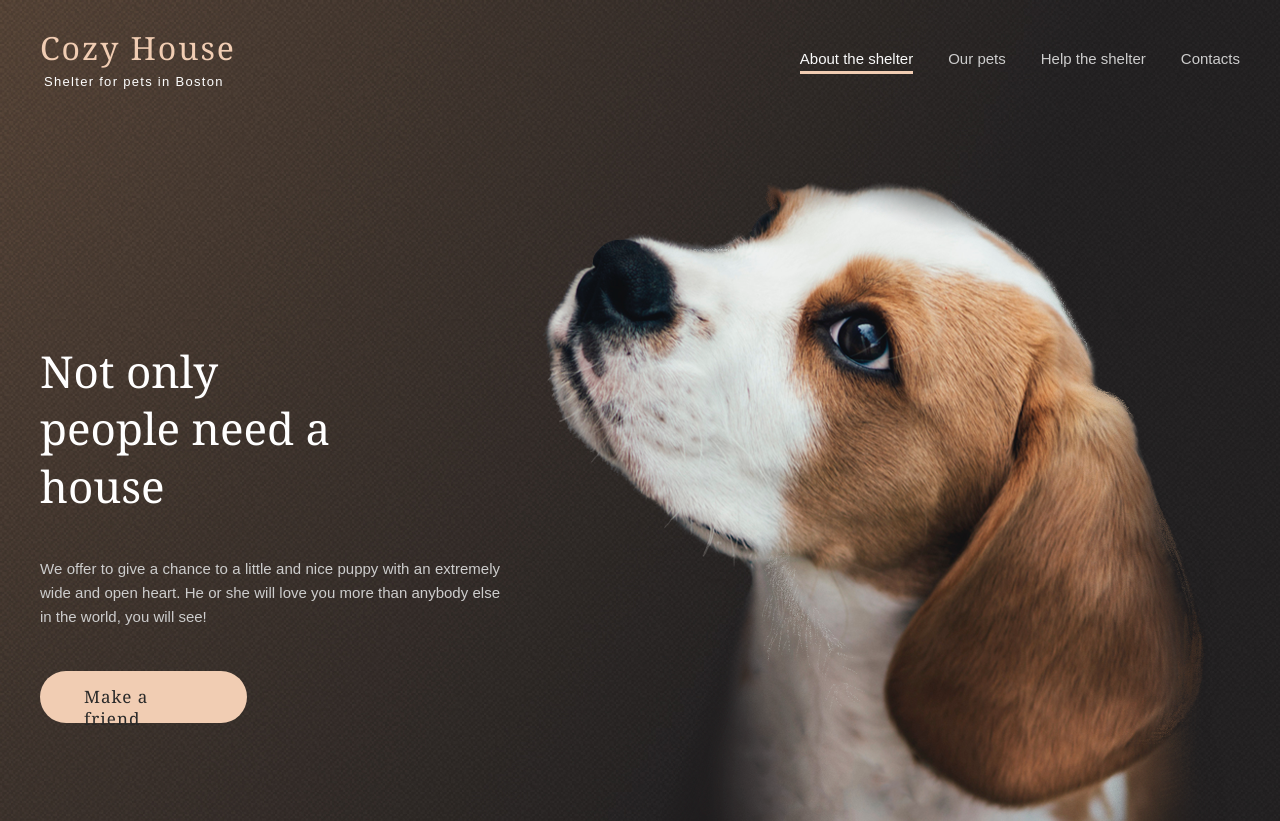
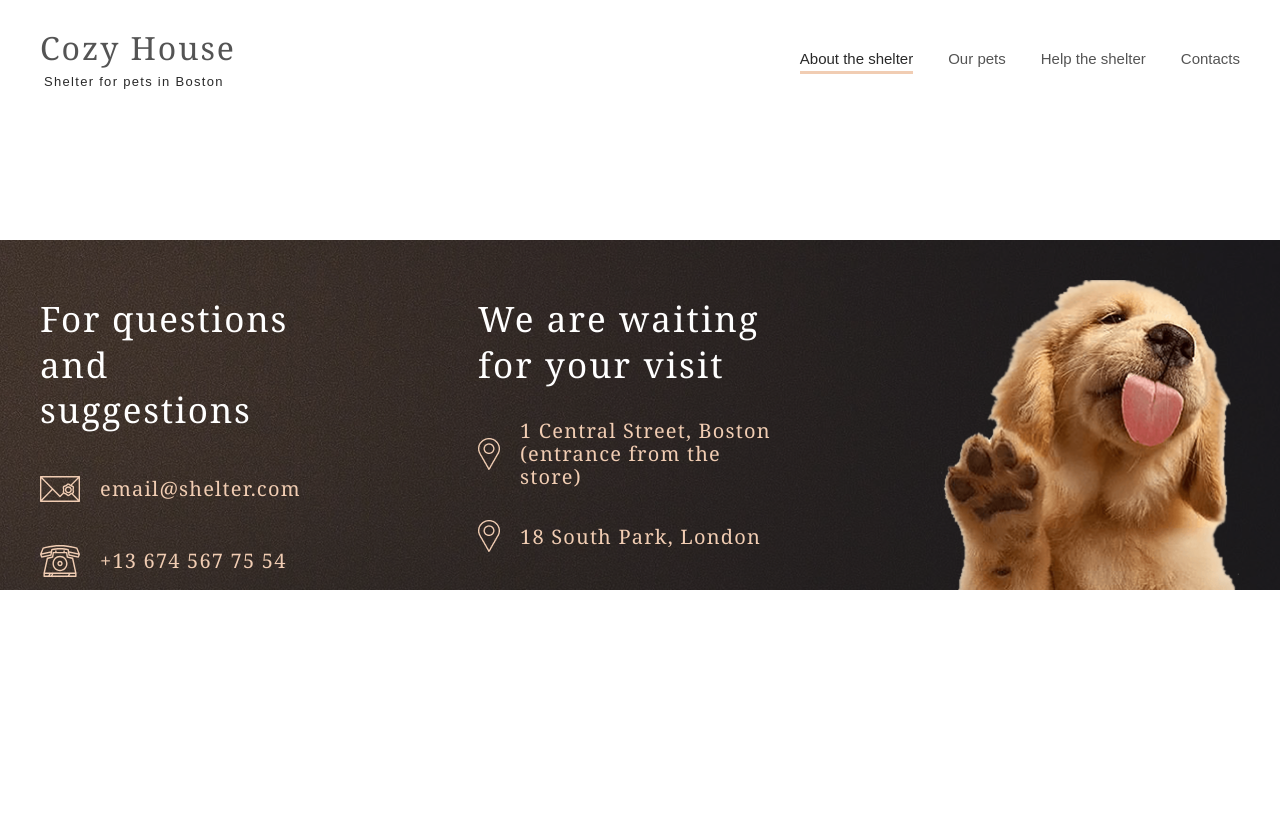
Before and after one commit to sobolev404/react-shelter, a React (Create React App) app: page /second in a window 1280 px wide. Shown: the top 821 px of the page. After the commit the page ends 800 px from the top, so only its background shows below. Built offline with nearby package versions, Linux system fonts and the light colour scheme.

Commit message:
feat: add second page

```diff
--- a/package.json
+++ b/package.json
@@ -8,6 +8,7 @@
     "@testing-library/user-event": "^13.5.0",
     "react": "^18.3.1",
     "react-dom": "^18.3.1",
+    "react-router-dom": "^6.26.2",
     "react-scripts": "5.0.1",
     "swiper": "^11.1.14",
     "web-vitals": "^2.1.4"
--- a/src/App.js
+++ b/src/App.js
@@ -1,21 +1,36 @@
-import './App.css';
-import SectionStart from './components/SectionStart/SectionStart';
-import SectionAbout from './components/SectionAbout/SectionAbout';
-import SectionHelp from './components/SectionHelp/SectionHelp';
-import SectionDonation from './components/SectionDonation/SectionDonation';
-import SectionFooter from './components/SectionFooter/SectionFooter';
-import SectionFriends from './components/SectionFriends/SectionFriends';
+import "./App.css";
+import { BrowserRouter as Router, Route, Routes, Link } from "react-router-dom";
+import SectionStart from "./components/SectionStart/SectionStart";
+import SectionAbout from "./components/SectionAbout/SectionAbout";
+import SectionHelp from "./components/SectionHelp/SectionHelp";
+import SectionDonation from "./components/SectionDonation/SectionDonation";
+import SectionFooter from "./components/SectionFooter/SectionFooter";
+import SectionFriends from "./components/SectionFriends/SectionFriends";
+import SecondPage from "./components/SecondPage/SecondPage"; // Импортируем вторую страницу
 
 function App() {
   return (
-    <div className="App">
-      <SectionStart></SectionStart>
-      <SectionAbout></SectionAbout>
-      <SectionFriends></SectionFriends>
-      <SectionHelp></SectionHelp>
-      <SectionDonation></SectionDonation>
-      <SectionFooter></SectionFooter>
-    </div>
+    <Router>
+      <div className="App">
+        <Routes>
+          <Route
+            path="/"
+            element={
+              <>
+                <SectionStart />
+                <SectionAbout />
+                <SectionFriends />
+                <SectionHelp />
+                <SectionDonation />
+                <SectionFooter />
+              </>
+            }
+          />
+          <Route path="/second" element={<SecondPage />} />{" "}
+          {/* Добавляем маршрут для второй страницы */}
+        </Routes>
+      </div>
+    </Router>
   );
 }
 
--- /dev/null
+++ b/src/components/SecondPage/SecondPage.css
@@ -0,0 +1,24 @@
+.second-page-header{
+    padding: 30px 40px 60px 40px;
+}
+
+.second-page-header .logo-main{
+    color: #545454;
+}
+
+.second-page-header .logo-sub{
+    color: #292929;
+}
+
+.second-page-header .nav a{
+    color: #545454;
+}
+
+.second-page-header .nav .active a {
+    color: #292929;
+    cursor: default;
+  }
+
+.second-page-header .nav .interactive a:hover {
+    color: #292929;
+  }
--- /dev/null
+++ b/src/components/SecondPage/SecondPage.jsx
@@ -0,0 +1,11 @@
+import SectionFooter from "../SectionFooter/SectionFooter";
+import MyHeader from "../SectionStart/MyHeader/MyHeader";
+import './SecondPage.css'
+export default function SecondPage(){
+  return (
+    <>
+        <MyHeader customClass={'second-page-header'}></MyHeader>
+        <SectionFooter></SectionFooter>
+    </>
+  );
+};
--- a/src/components/SectionStart/MyHeader/MyHeader.jsx
+++ b/src/components/SectionStart/MyHeader/MyHeader.jsx
@@ -1,4 +1,5 @@
 import { useState, useRef, useEffect } from "react";
+import { Link } from "react-router-dom";
 import Burger from "../../Burger";
 import "./MyHeader.css";
 
@@ -6,26 +7,26 @@ const burgerLinks = [
   {
     className: "active",
     text: "About the shelter",
-    link: "#",
+    link: "/#",
   },
   {
     className: "interactive",
     text: "Our pets",
-    link: "#",
+    link: "/second",
   },
   {
     className: "interactive",
     text: "Help the shelter",
-    link: "#help",
+    link: "/#help",
   },
   {
     className: "interactive",
     text: "Contacts",
-    link: "#contacts",
+    link: "/#contacts",
   },
 ];
 
-export default function MyHeader() {
+export default function MyHeader({ customClass }) {
   const [menuActive, setMenuActive] = useState(false);
 
   const navRef = useRef(null);
@@ -50,13 +51,13 @@ export default function MyHeader() {
   }, []);
 
   return (
-    <header className="header">
-      <a href="#">
+    <header className={`header ${customClass}`}>
+      <Link to="/">
         <div className="logo">
           <p className="logo-main">Cozy House</p>
           <p className="logo-sub">Shelter for pets in Boston</p>
         </div>
-      </a>
+      </Link>
 
       <nav ref={navRef}>
         <Burger
@@ -70,9 +71,9 @@ export default function MyHeader() {
         <ul className={!menuActive ? "nav" : "nav _active"}>
           {burgerLinks.map((link) => (
             <li className={link.className} key={link.text}>
-              <a href={link.link} onClick={closeBurger}>
+              <Link to={link.link} onClick={closeBurger}>
                 {link.text}
-              </a>
+              </Link>
             </li>
           ))}
         </ul>
```
Also changed, not shown: 1 other file (tests, documents, lock files or other folders).
